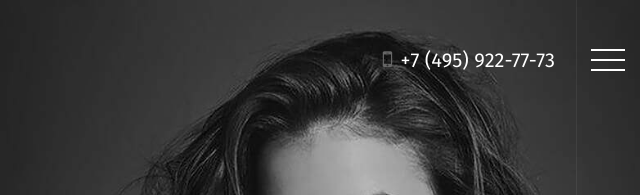
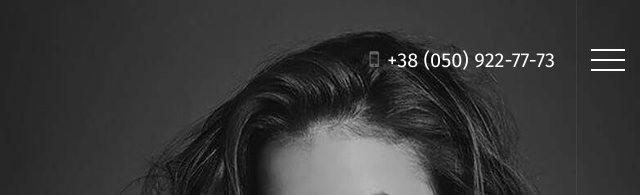
Before and after one commit to ErikKopcha/s-mitler, a plain HTML site: page index.html in a window 1280 px wide. Shown: the top 195 px of the page, 640-1280 px from the left. Drawn offline with Linux system fonts and the light colour scheme.

Commit message:
update: phone

```diff
--- a/index.html
+++ b/index.html
@@ -42,7 +42,7 @@
 
 					<a href="#" class="logo"><img src="img/logo-1.svg" alt="Салон красоты Смитлер"></a>
 
-					<div class="phone hidden-xs"><i class="fa fa-mobile"></i> +7 (495) 922-77-73</div>
+					<div class="phone hidden-xs"><i class="fa fa-mobile"></i> +38 (050) 922-77-73</div>
 
 					<a href="#my-menu" class="hamburger hamburger--emphatic">
 						<span class="hamburger-box"><span class="hamburger-inner"></span></span>
```
